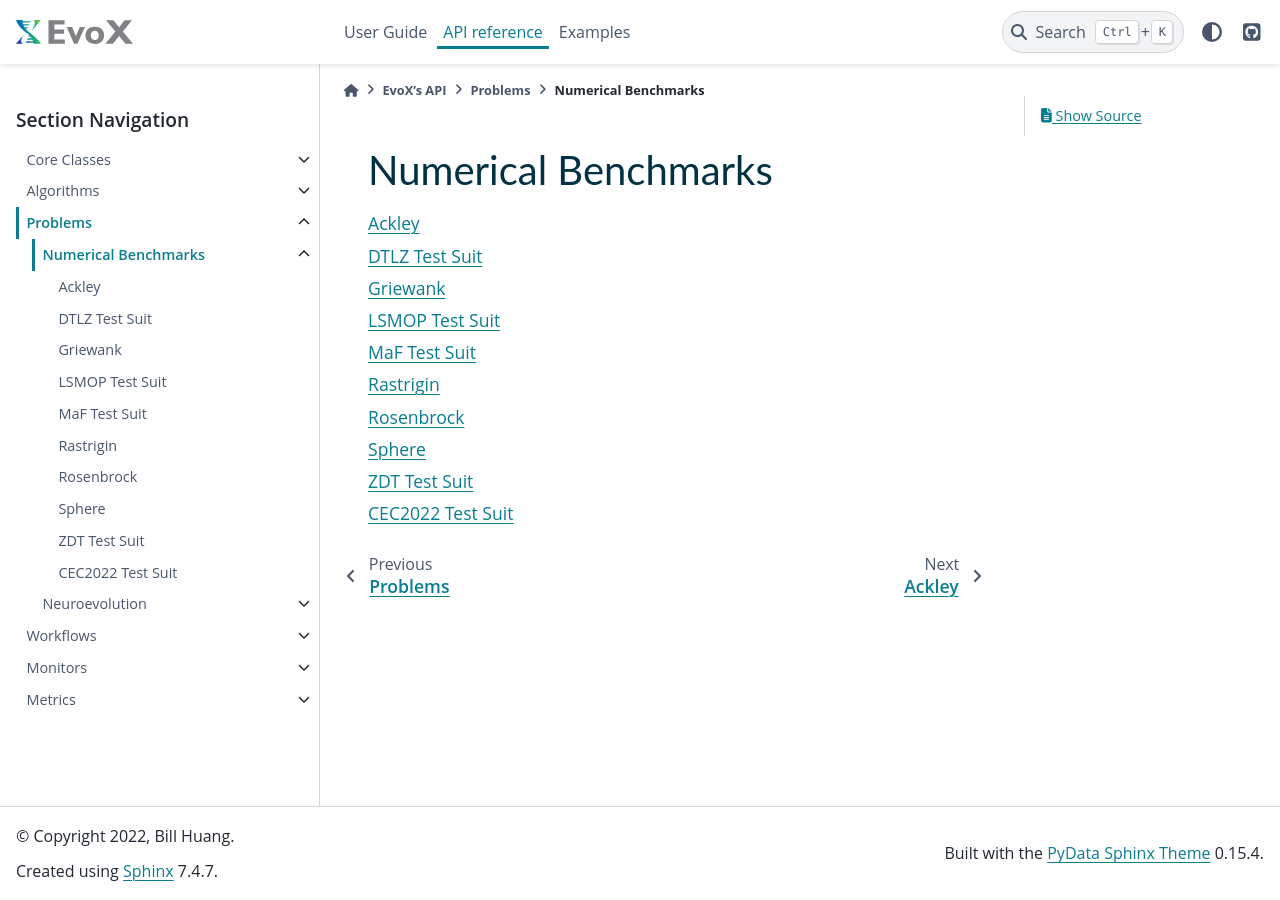
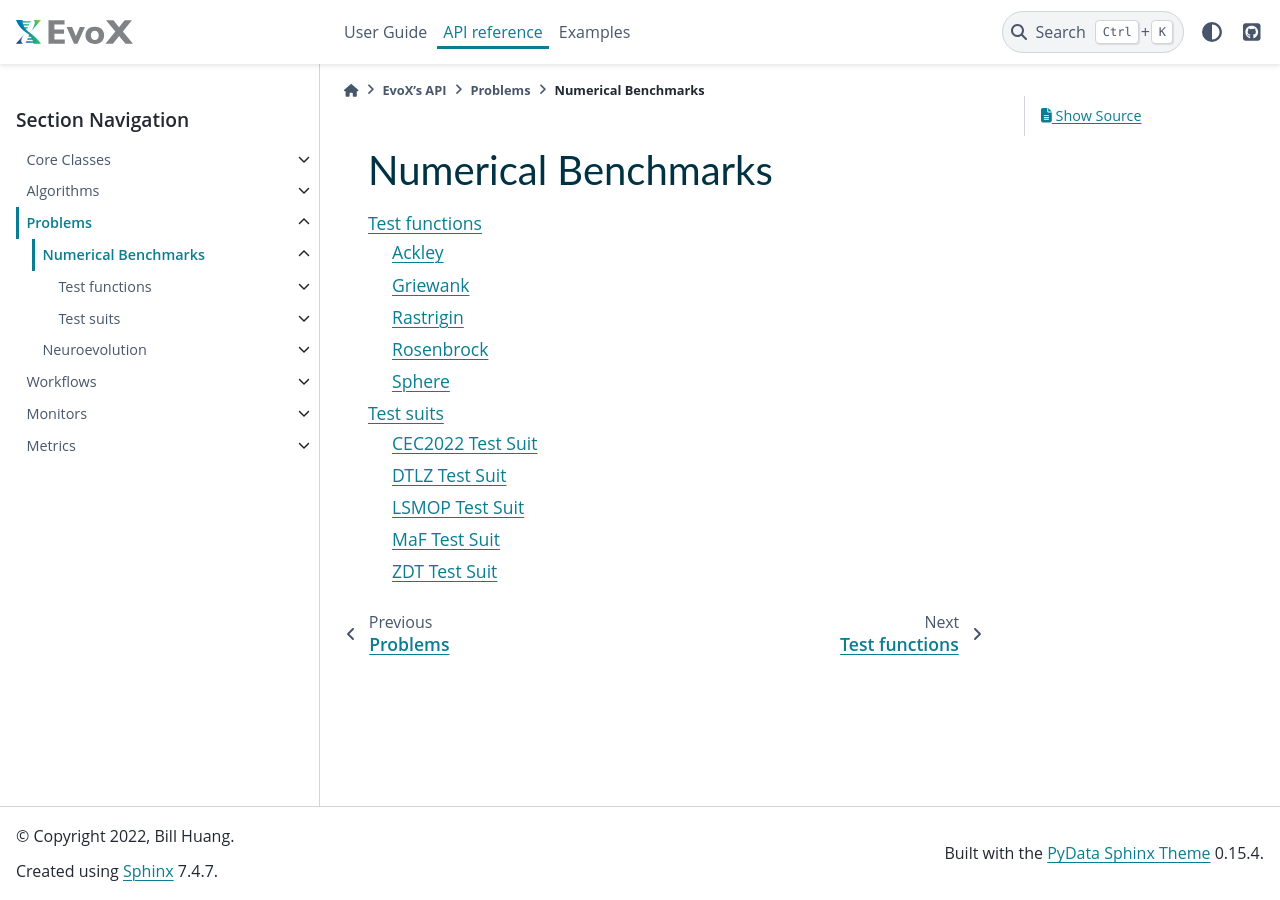
Before and after one commit to EMI-Group/evox, a Sphinx documentation site: the page built from docs/source/api/problems/numerical/index.rst, in a window 1280 px wide. Built offline with Sphinx 7.4.7 and the PyData theme 0.15.4, drawn with Linux system fonts in a browser that asks for light colours.

Commit message:
doc: tidy up the docs for numerical benchmarks

```diff
--- a/docs/source/api/problems/numerical/index.rst
+++ b/docs/source/api/problems/numerical/index.rst
@@ -3,15 +3,7 @@ Numerical Benchmarks
 ====================
 
 .. toctree::
-    :maxdepth: 1
+    :maxdepth: 2
 
-    ackley
-    dtlz
-    griewank
-    lsmop
-    maf
-    rastrigin
-    rosenbrock
-    sphere
-    zdt
-    cec2022
+    test_functions/index
+    test_suits/index
```
Also changed, not shown: docs/source/api/problems/numerical/test_functions/index.md (added, +11 -0 lines), docs/source/api/problems/numerical/test_suits/index.md (added, +11 -0 lines), docs/source/api/problems/numerical/test_functions/ackley.rst (renamed from docs/source/api/problems/numerical/ackley.rst), docs/source/api/problems/numerical/test_functions/griewank.rst (renamed from docs/source/api/problems/numerical/griewank.rst), docs/source/api/problems/numerical/test_functions/rastrigin.rst (renamed from docs/source/api/problems/numerical/rastrigin.rst), docs/source/api/problems/numerical/test_functions/rosenbrock.rst (renamed from docs/source/api/problems/numerical/rosenbrock.rst), docs/source/api/problems/numerical/test_functions/sphere.rst (renamed from docs/source/api/problems/numerical/sphere.rst), docs/source/api/problems/numerical/test_suits/cec2022.rst (renamed from docs/source/api/problems/numerical/cec2022.rst), docs/source/api/problems/numerical/test_suits/dtlz.rst (renamed from docs/source/api/problems/numerical/dtlz.rst), docs/source/api/problems/numerical/test_suits/lsmop.rst (renamed from docs/source/api/problems/numerical/lsmop.rst), docs/source/api/problems/numerical/test_suits/maf.rst (renamed from docs/source/api/problems/numerical/maf.rst), docs/source/api/problems/numerical/test_suits/zdt.rst (renamed from docs/source/api/problems/numerical/zdt.rst).
